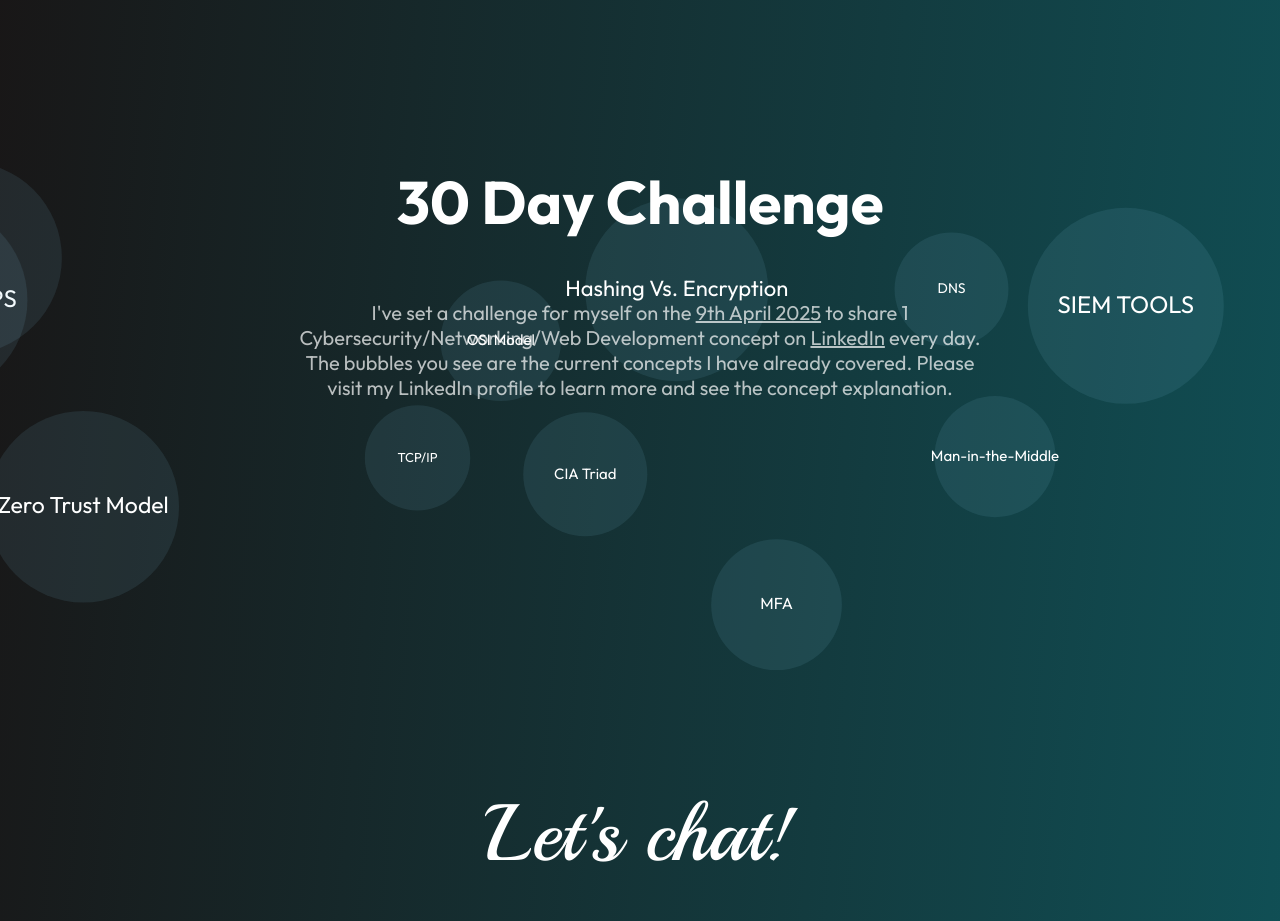
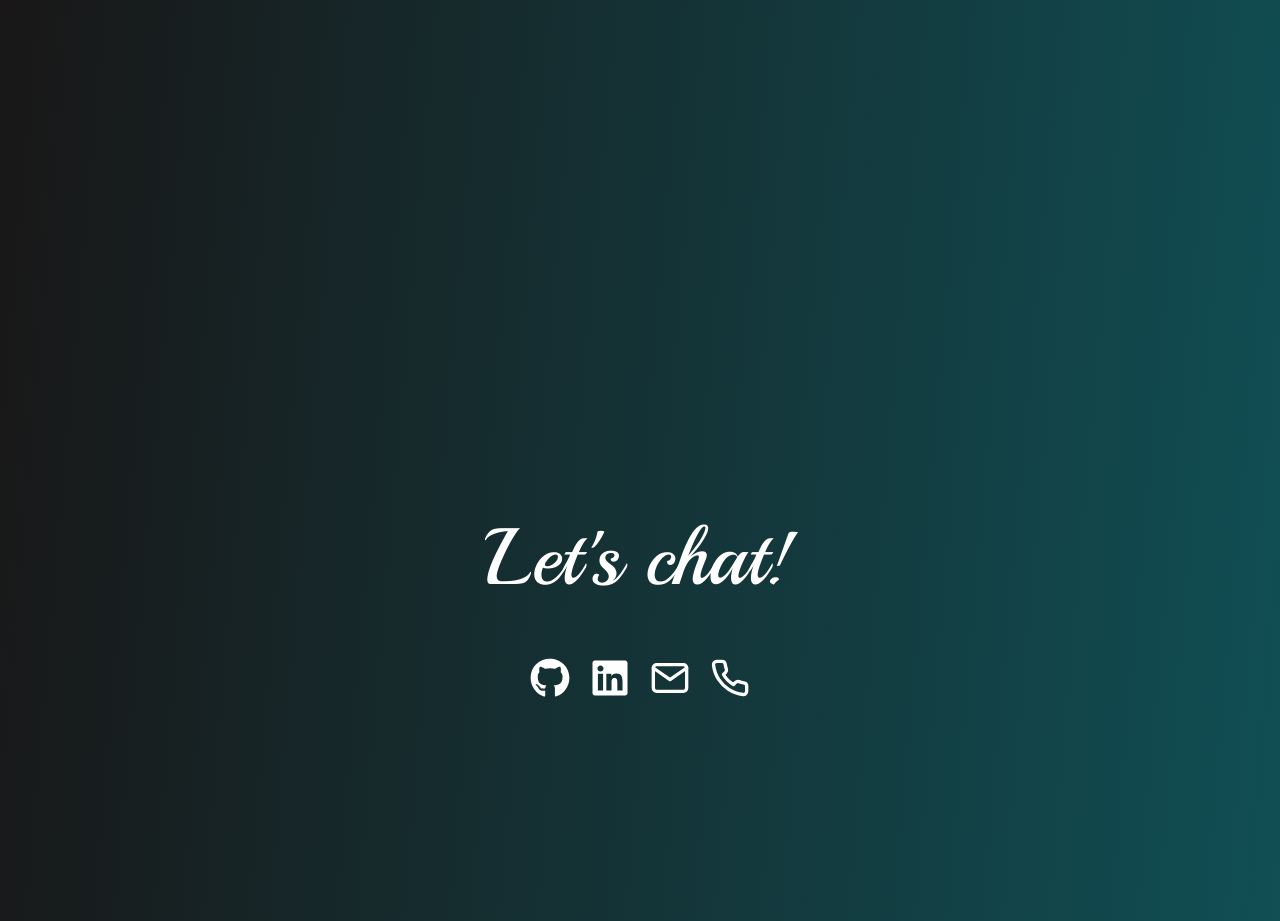
Before and after one commit to danamar2000/web-portfolio, a React (Vite) app: page / in a window 1280 px wide. Shown: the part 3440-4361 px from the top of the page. Built offline with nearby package versions, Linux system fonts and the light colour scheme.

Commit message:
remove 30 day challenge

```diff
--- a/src/components/Competencies/Competencies.jsx
+++ b/src/components/Competencies/Competencies.jsx
@@ -36,7 +36,6 @@ const Competencies = () => {
           </div>
         </div>
       </div>
-      <Challenge />
       <Contact />
     </div>
   );
```
